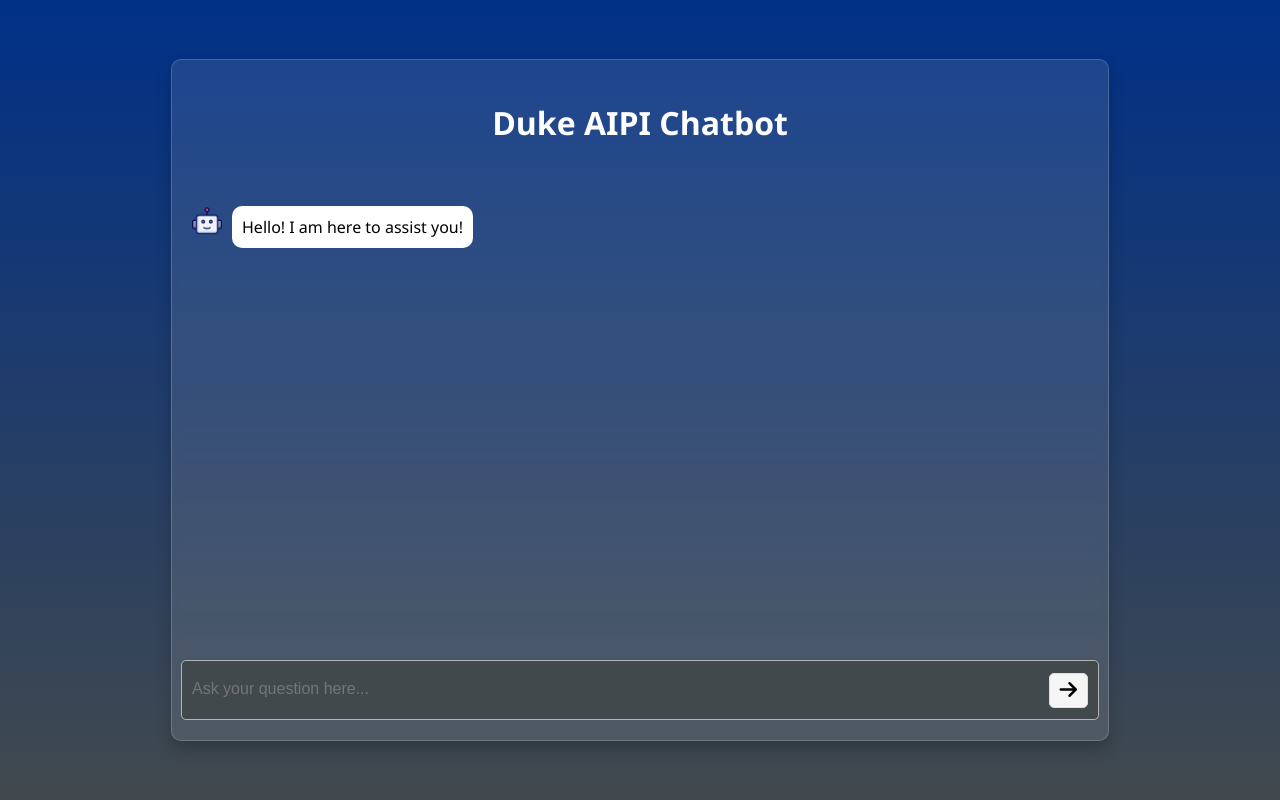
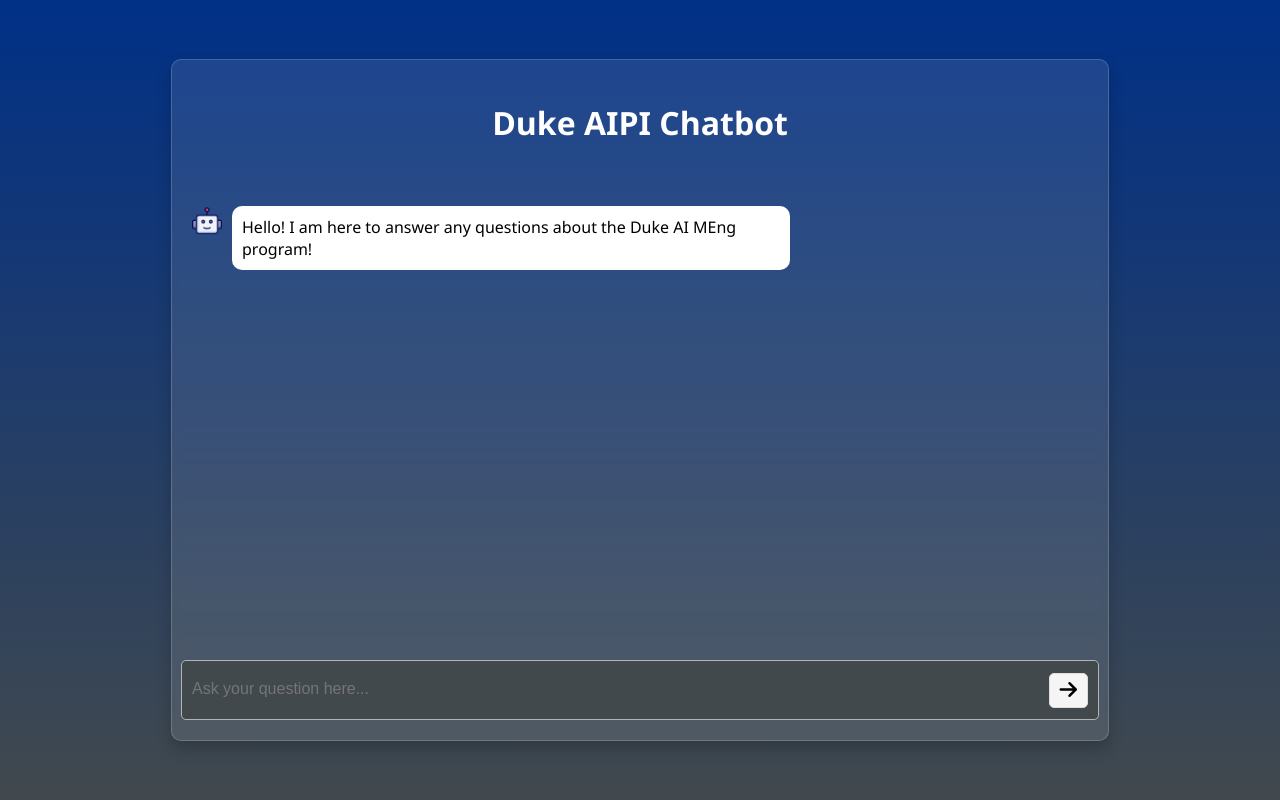
Before and after one commit to tommymmcguire/Duke-AI-MEng-chatbot, a Flask app: page / in a window 1280 px wide. Run offline with Flask 3, Linux system fonts and the light colour scheme.

Commit message:
Default prompt update

```diff
--- a/app/templates/index.html
+++ b/app/templates/index.html
@@ -88,7 +88,7 @@
             }
 
             // Add default API greeting message
-            appendMessage("Hello! I am here to assist you!", 'api-response', true);
+            appendMessage("Hello! I am here to answer any questions about the Duke AI MEng program!", 'api-response', true);
 
             function scrollToBottom() {
                 const chatContainer = document.getElementById('chatContainer');
```
Also changed, not shown: 1 other file.
